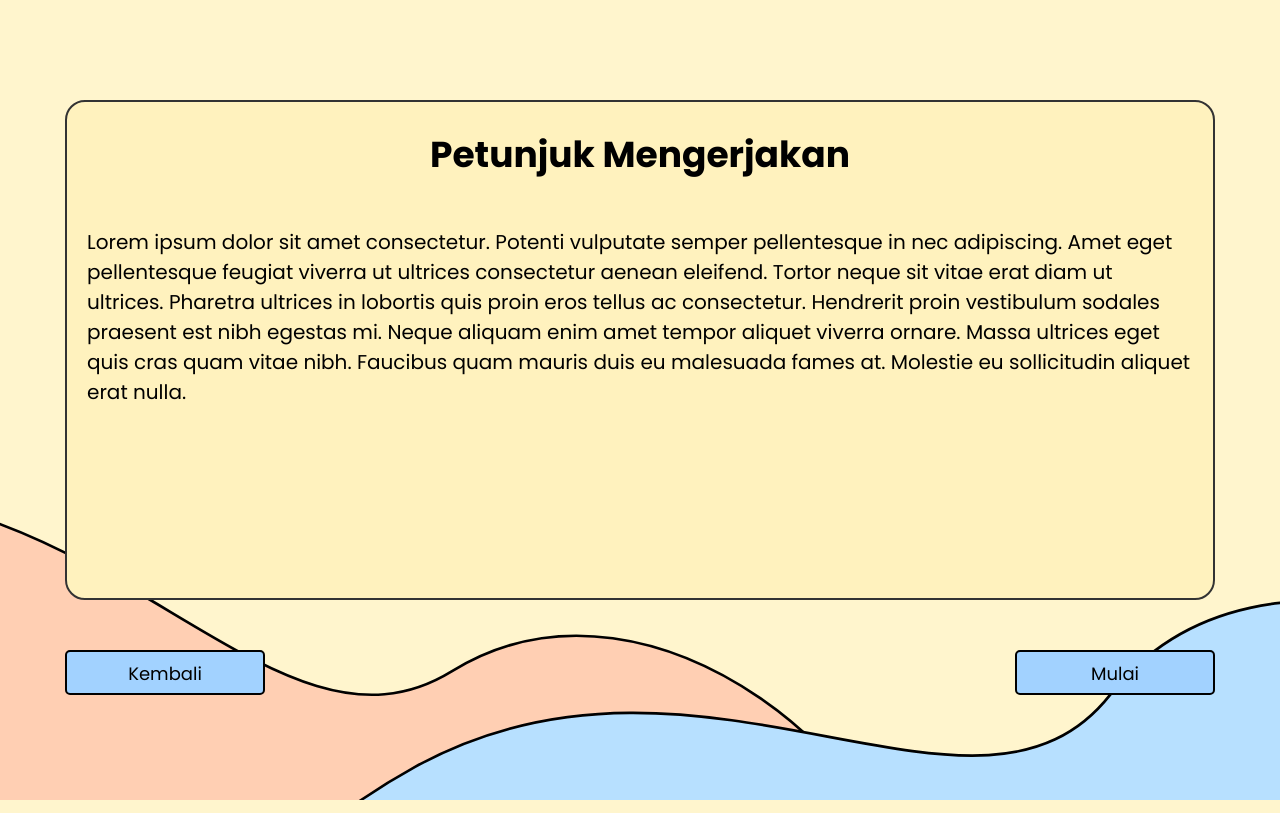
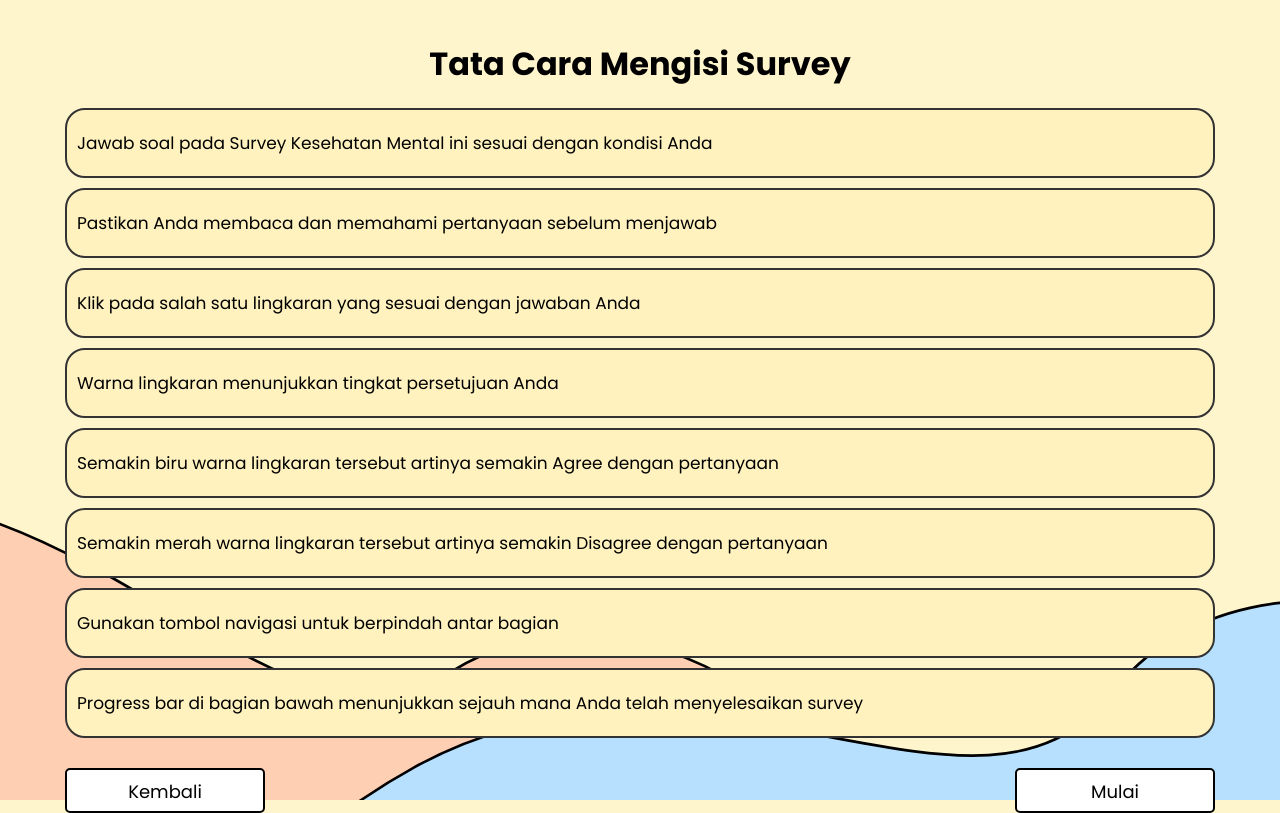
Before and after one commit to ReyhanAlfarel05/Project-UIUX-FE-, a plain HTML site: page petunjuk.html in a window 1280 px wide. Drawn offline with nearby package versions, Linux system fonts and the light colour scheme.

Commit message:
update content

```diff
--- a/petunjuk.css
+++ b/petunjuk.css
@@ -15,7 +15,13 @@ body {
 }
 
 header {
-    padding: 50px;
+    padding: 20px;
+}
+
+h1 {
+    display: flex;
+    justify-content: center;
+    margin-bottom: 20px;
 }
 
 .card-container {
@@ -24,9 +30,16 @@ header {
     align-items: center;
 }
 
+.card-container1 {
+    margin-top: 10px;
+    display: flex;
+    justify-content: center;
+    align-items: center;
+}
+
 .card {
     width: 1150px;
-    height: 500px;
+    height: 70px;
     background-color: #FFF2BE;
     border: 2px solid #333;
     border-radius: 20px;
@@ -34,16 +47,12 @@ header {
     justify-content: center;
 }
 
-.card h1 {
-    font-size: 36px;
-    text-align: center;
-    margin: 25px 0;
-}
-
 .card p {
-    font-size: 20px;
+    font-size: 17px;
+    padding: 10px;
     margin: 10px 0;
-    padding: 20px;
+    text-align: left;
+    font-weight: 400;
 }
 
 .button-container {
@@ -54,7 +63,7 @@ header {
 }
 
 .back-button {
-    background-color: #A2D2FF;
+    background-color: white;
     border: 2px black solid;
     height: 45px;
     width: 200px;
@@ -62,12 +71,12 @@ header {
     font-size: 18px;
     border-radius: 5px;
     cursor: pointer;
-    margin-top: 50px;
+    margin-top: 30px;
     transition: background-color 0.3s ease, color 0.3s ease;
 }
 
 .start-button {
-    background-color: #A2D2FF;
+    background-color: white;
     border: 2px black solid;
     height: 45px;
     width: 200px;
@@ -75,7 +84,7 @@ header {
     font-size: 18px;
     border-radius: 5px;
     cursor: pointer;
-    margin-top: 50px;
+    margin-top: 30px;
     transition: background-color 0.3s ease, color 0.3s ease;
 }
 
--- a/petunjuk.html
+++ b/petunjuk.html
@@ -13,11 +13,45 @@
     <header>
 
     </header>
-
+    <h1>Tata Cara Mengisi Survey</h1>
     <div class="card-container">
         <div class="card">
-            <h1>Petunjuk Mengerjakan</h1>
-            <p>Lorem ipsum dolor sit amet consectetur. Potenti vulputate semper pellentesque in nec adipiscing. Amet eget pellentesque feugiat viverra ut ultrices consectetur aenean eleifend. Tortor neque sit vitae erat diam ut ultrices. Pharetra ultrices in lobortis quis proin eros tellus ac consectetur. Hendrerit proin vestibulum sodales praesent est nibh egestas mi. Neque aliquam enim amet tempor aliquet viverra ornare. Massa ultrices eget quis cras quam vitae nibh. Faucibus quam mauris duis eu malesuada fames at. Molestie eu sollicitudin aliquet erat nulla.</p>
+            <p>Jawab soal pada Survey Kesehatan Mental ini sesuai dengan kondisi Anda</p>
+        </div>
+    </div>
+    <div class="card-container1">
+        <div class="card">
+            <p>Pastikan Anda membaca dan memahami pertanyaan sebelum menjawab</p>
+        </div>
+    </div>
+    <div class="card-container1">
+        <div class="card">
+            <p>Klik pada salah satu lingkaran yang sesuai dengan jawaban Anda</p>
+        </div>
+    </div>
+    <div class="card-container1">
+        <div class="card">
+            <p>Warna lingkaran menunjukkan tingkat persetujuan Anda</p>
+        </div>
+    </div>
+    <div class="card-container1">
+        <div class="card">
+            <p>Semakin biru warna lingkaran tersebut artinya semakin Agree dengan pertanyaan</p>
+        </div>
+    </div>
+    <div class="card-container1">
+        <div class="card">
+            <p>Semakin merah warna lingkaran tersebut artinya semakin Disagree dengan pertanyaan</p>
+        </div>
+    </div>
+    <div class="card-container1">
+        <div class="card">
+            <p>Gunakan tombol navigasi untuk berpindah antar bagian</p>
+        </div>
+    </div>
+    <div class="card-container1">
+        <div class="card">
+            <p>Progress bar di bagian bawah menunjukkan sejauh mana Anda telah menyelesaikan survey</p>
         </div>
     </div>
 
```
